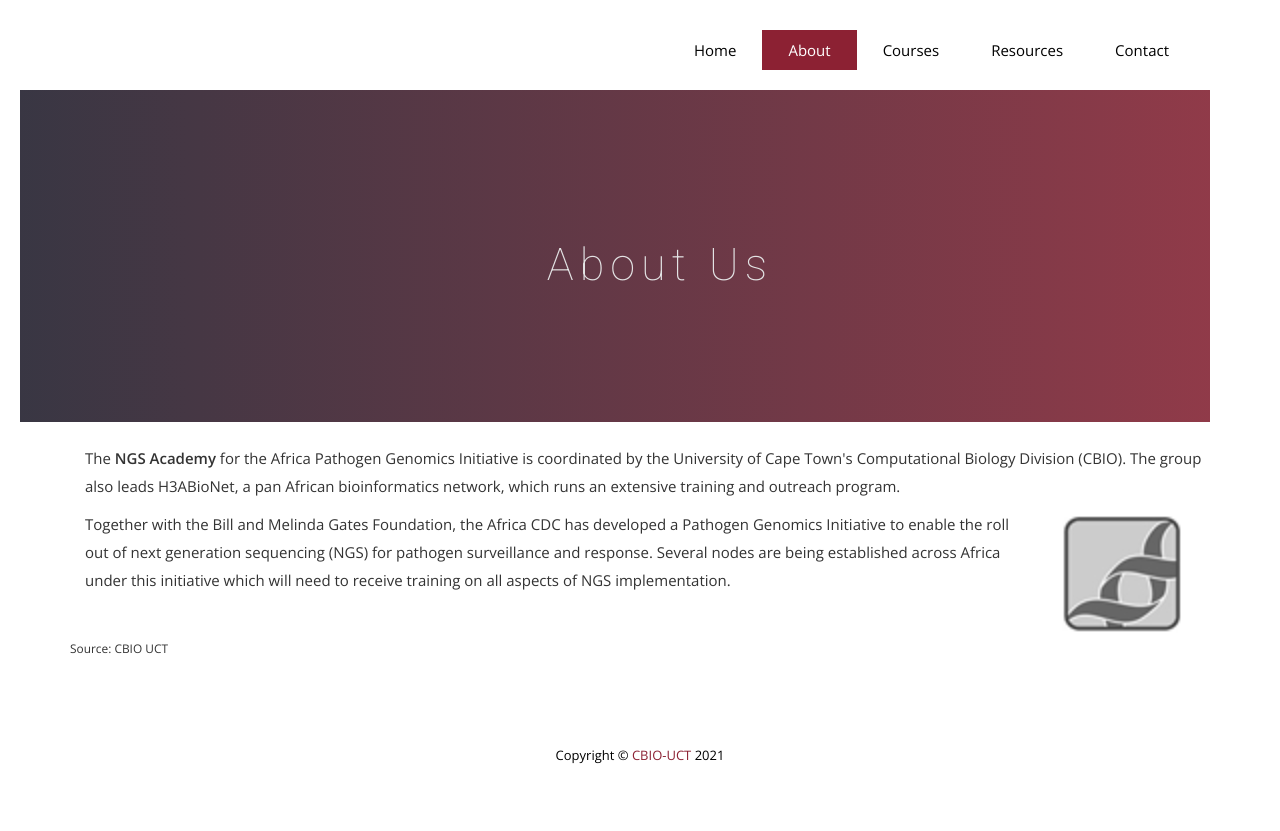
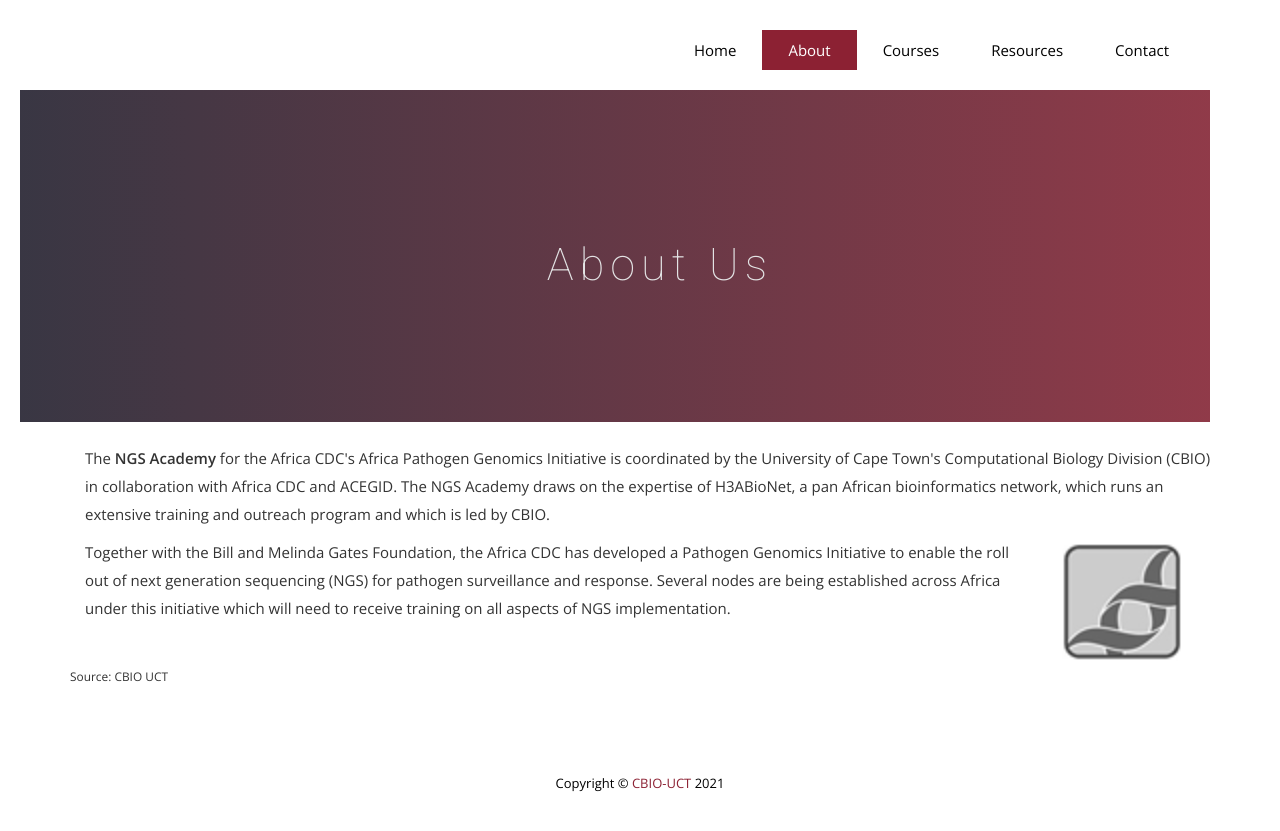
Before and after one commit to pmaturure3/ngs-academy, a Jekyll site: the page built from about-us.html, in a window 1280 px wide. Shown: the top 831 px of the page. Built offline with Jekyll 4.4.1, drawn with Linux system fonts in a browser that asks for light colours; nearby versions of some CDN libraries; some web fonts are replaced; comment, search, counter and statistics services are not loaded.

Commit message:
updated email , about and text in config

```diff
--- a/_config.yml
+++ b/_config.yml
@@ -19,10 +19,10 @@
 # in the templates via {{ site.myvariable }}.
 
 title: NGS Academy for the Africa Pathogen Genomics Initiative
-email: your-email@example.com
+email: NGS_Academy_info@h3abionet.org
 description: >- # this means to ignore newlines until "baseurl:"
-  The NGS Academy for the Africa Pathogen Genomics Initiative is coordinated by the University of Cape Town's Computational Biology Division (CBIO).
-  The group also leads H3ABioNet, a pan African bioinformatics network, which runs an extensive training and outreach program.
+  The NGS Academy for the Africa CDC's Africa Pathogen Genomics Initiative is coordinated by the University of Cape Town's Computational Biology Division (CBIO) in collaboration with Africa CDC and ACEGID.
+  The NGS Academy draws on the expertise of H3ABioNet, a pan African bioinformatics network, which runs an extensive training and outreach program and which is led by CBIO.
 
 baseurl: "" # the subpath of your site, e.g. /blog
 url: "http://127.0.0.1:4000/" # the base hostname & protocol for your site, e.g. http://example.com
--- a/about-us.html
+++ b/about-us.html
@@ -11,10 +11,10 @@
   <div class="row">
     <div class="col-sm-12">
       <p>
-        The <b>NGS Academy </b> for the Africa Pathogen Genomics Initiative is coordinated by the University of Cape
-        Town's
-        Computational Biology Division (CBIO). The group also leads H3ABioNet, a pan African bioinformatics network,
-        which runs an extensive training and outreach program.
+        The <b>NGS Academy </b> for the Africa CDC's Africa Pathogen Genomics Initiative is coordinated
+        by the University of Cape Town's Computational Biology Division (CBIO) in collaboration with Africa CDC and
+        ACEGID. The NGS Academy draws on the expertise of H3ABioNet, a pan African bioinformatics network, which runs an
+        extensive training and outreach program and which is led by CBIO.
       </p>
 
     </div>
```
Also changed, not shown: css/style.css (line endings or trailing spaces).
